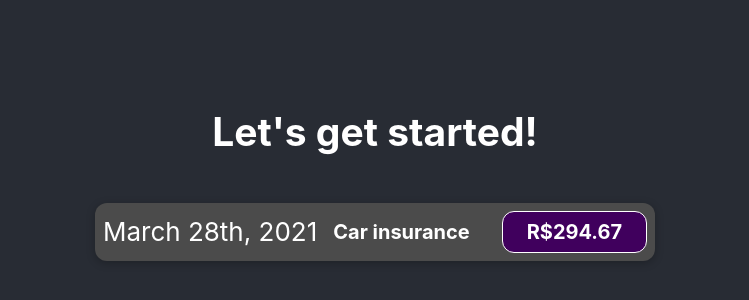
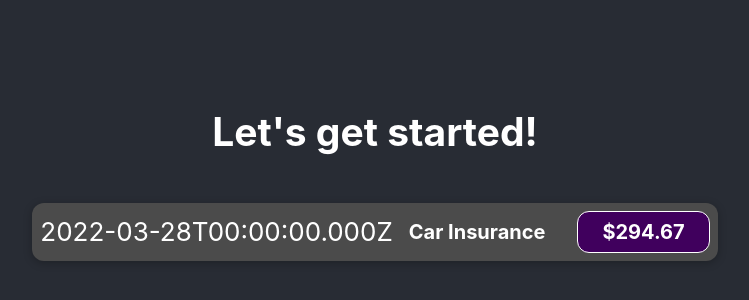
Before and after one commit to magedeungaro/magenific-react-app, a React (Create React App) app: page / in a window 1280 px wide. Shown: the part 224-524 px from the top of the page, without its empty margins (265-1014 px from the left). Built offline with nearby package versions, Linux system fonts and the light colour scheme.

Commit message:
dummy data

```diff
--- a/src/components/ExpenseItem.js
+++ b/src/components/ExpenseItem.js
@@ -1,15 +1,19 @@
 import './ExpenseItem.css'
 
 function ExpenseItem() {
+  const expenseDate = new Date(2022, 2, 28)
+  const expenseTitle = 'Car Insurance'
+  const expenseAmount = 294.67
+
   return (
     <div className='expense-item'>
-      <div>March 28th, 2021</div>
+      <div>{ expenseDate.toISOString() }</div>
       <div className='expense-item__description'>
-        <h2>Car insurance</h2>
-        <div className='expense-item__price'>R$294.67</div>
+        <h2>{ expenseTitle }</h2>
+        <div className='expense-item__price'>${ expenseAmount }</div>
       </div>
     </div>
-  );
+  )
 }
 
-export default ExpenseItem;
+export default ExpenseItem
```
